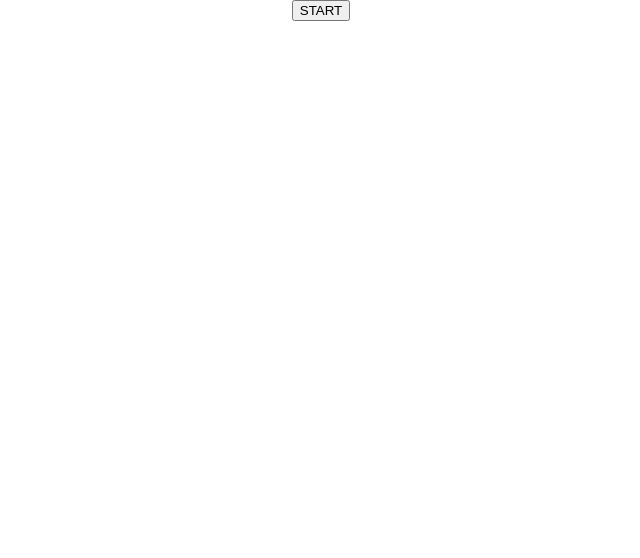
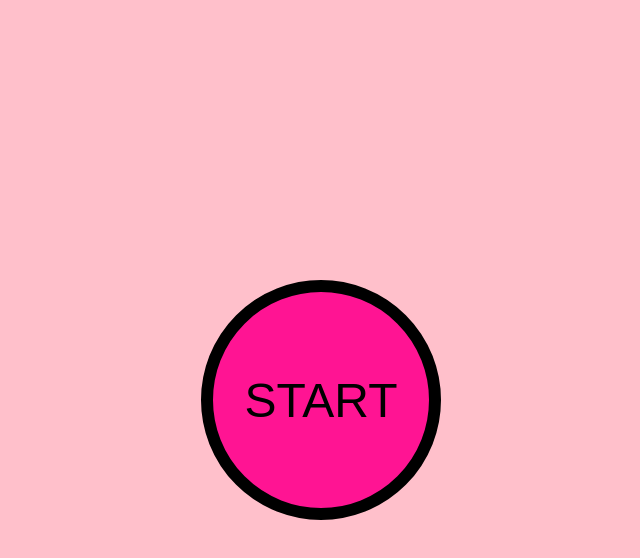
Before and after one commit to cy6erskunk/left-times-right, a React (Create React App) app: page / in a window 1280 px wide. Shown: the top 558 px of the page, without its empty margins (319-959 px from the left). Built offline with nearby package versions, Linux system fonts and the light colour scheme.

Commit message:
Tune styles

```diff
--- a/src/components/App/App.js
+++ b/src/components/App/App.js
@@ -7,7 +7,11 @@ import Task from '../Task/Task'
 import PreviousTask from '../PreviousTask/PreviousTask'
 
 const StartScene = (props: {|onClick: () => void|}) => (
-  <button onClick={props.onClick}>{'START'}</button>
+  <div className={'startScene'}>
+    <button onClick={props.onClick} className={'startButton'}>
+      {'START'}
+    </button>
+  </div>
 )
 
 const GameScene = (props: {|
@@ -53,10 +57,16 @@ const GameScene = (props: {|
 )
 
 const EndScene = ({score, onClick}: {|score: number, onClick: () => void|}) => (
-  <>
-    <div>{score}</div>
-    <button onClick={onClick}>{'RE-START'}</button>
-  </>
+  <div className={'endScene'}>
+    <div className={'gameOver'}>{'GAME OVER'}</div>
+    <div className={'finalScore'}>
+      {'Score: '}
+      {score}
+    </div>
+    <button className={'restartButton'} onClick={onClick}>
+      {'RE-START'}
+    </button>
+  </div>
 )
 
 export const scenes = {
--- a/src/styles.css
+++ b/src/styles.css
@@ -9,6 +9,7 @@ body {
   width: 100%;
   margin: 0;
   padding: 0;
+  background-color: pink;
 }
 
 .fatalError {
@@ -91,7 +92,7 @@ body {
   position: fixed;
   left: calc(50% - 5vh);
   top: calc(25% - 5vh);
-  animation: zoom 1s ease-out;
+  animation: zoom 0.8s ease-out;
 }
 @keyframes zoom {
   0%   {
@@ -106,9 +107,44 @@ body {
   }
   94% {
     transform: scale(2);
-    opacity: 1;
+    opacity: 0.6;
   }
   100% {
-    transform: scale(1); opacity: 0.5;
+    transform: scale(1); opacity: 0.3;
   }
 }
+
+.startScene, .endScene {
+  display: flex;
+  align-items: center;
+  justify-content: center;
+  position: absolute;
+  top: 0;
+  left: 0;
+  right: 0;
+  bottom: 0;
+}
+
+.endScene {
+  flex-direction: column;
+}
+
+.startButton, .restartButton {
+  width: calc(10 * var(--double-size-unit));
+  height: calc(10 * var(--double-size-unit));
+  -webkit-appearance: none;
+  font-size: calc(2 * var(--double-size-unit));
+  padding: var(--double-size-unit);
+  border-radius: 50%;
+  background-color: deeppink;
+  border: var(--size-unit) solid black;
+}
+
+.startButton:active, .startButton:hover {
+  transition: background-color 0.2s;
+  background-color: rgb(122, 10, 70);
+}
+
+.gameOver, .finalScore  {
+  font-size: calc(2 * var(--double-size-unit));
+}
```
